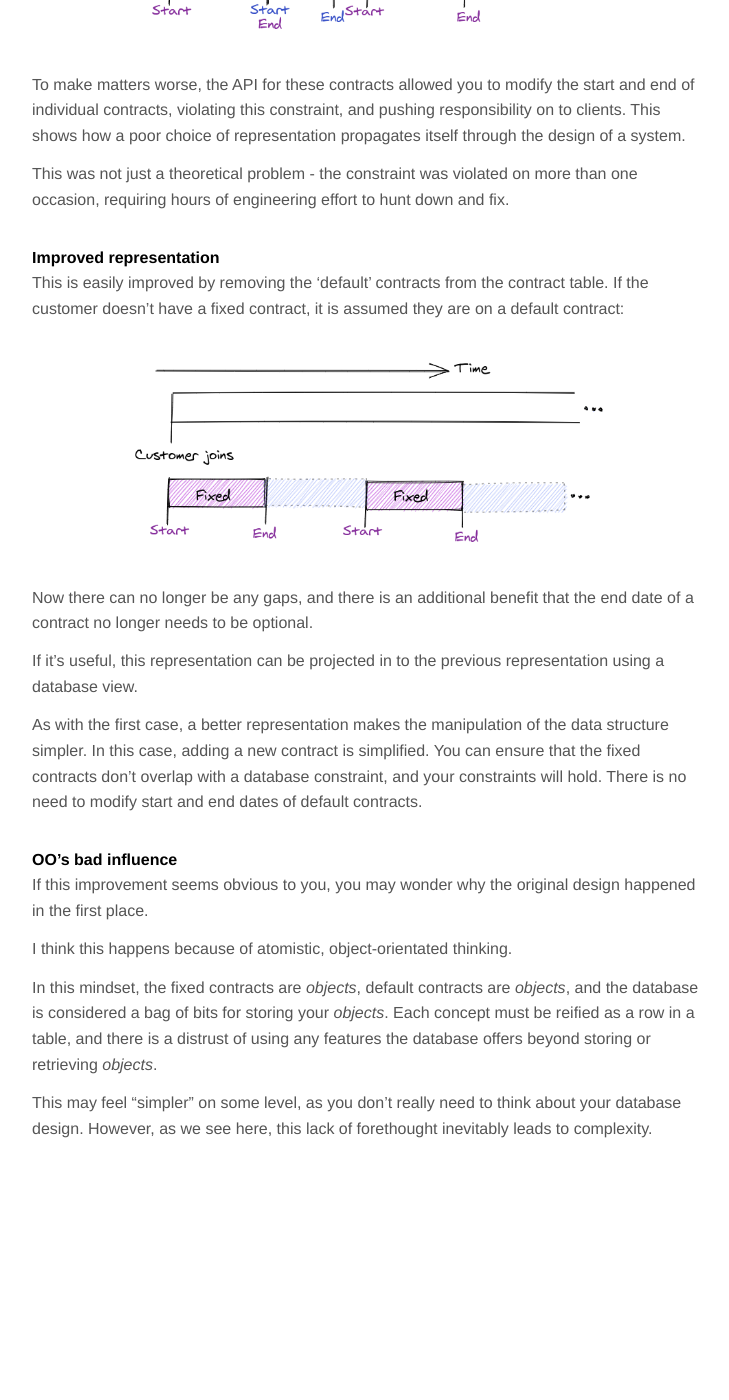
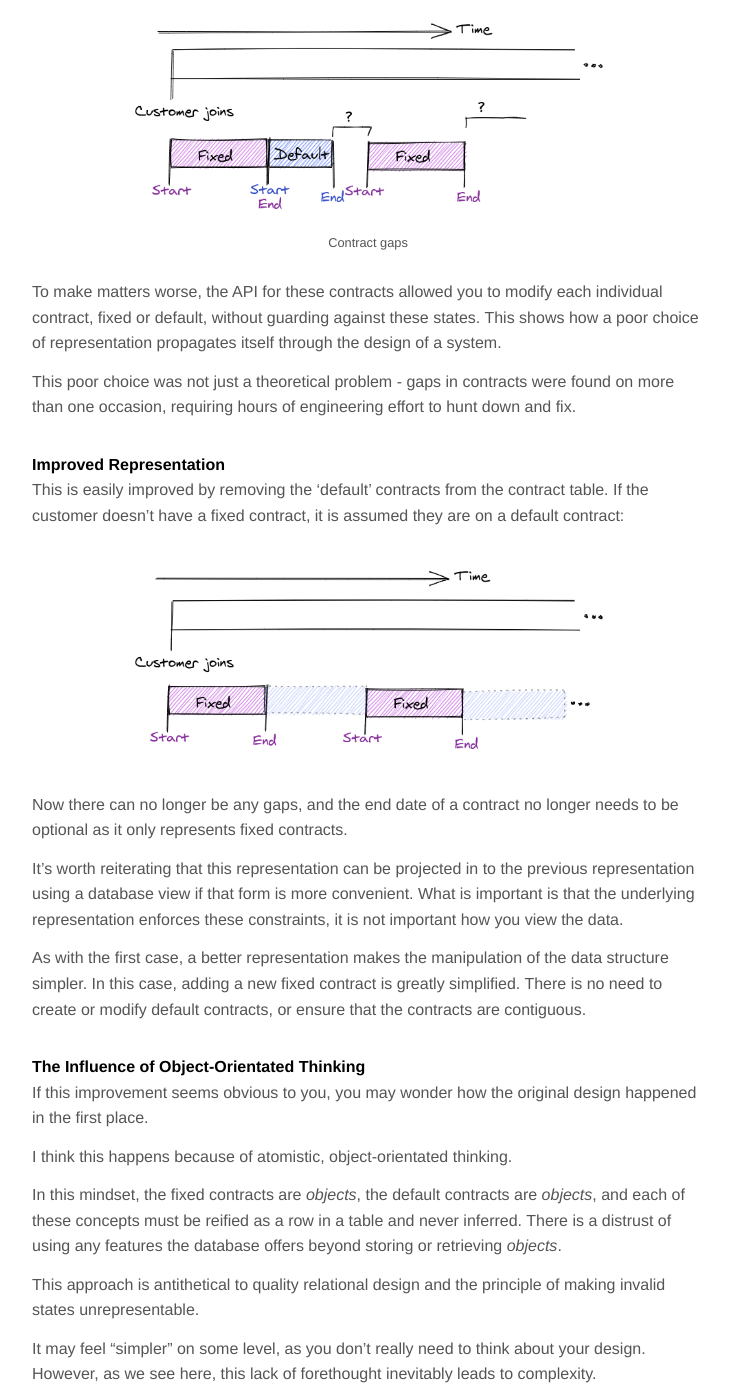
Before and after one commit to KMahoney/kmahoney.github.io, a Jekyll site: the page built from _posts/2020-10-02-applying-misu.md, in a window 1280 px wide and 1400 px high, scrolled down 2463 px. Shown: the whole window, without its empty margins (272-1001 px from the left). Built offline with Jekyll 4.4.1, drawn with Linux system fonts in a browser that asks for light colours; before the commit the page ends 3617 px from its top, so only the background shows below that; some of the changed text lies outside the part shown.

Commit message:
refine misu

```diff
--- a/_posts/2020-10-02-applying-misu.md
+++ b/_posts/2020-10-02-applying-misu.md
@@ -30,7 +30,7 @@ timeline and overlapping periods:
 
 <img style="display: block; width: 100%; max-width: 20rem; margin: 2em auto;" src="{{ '/img/articles/misu/c3.png' | absolute_url }}" />
 
-### Improved representation
+### Improved Representation
 
 We can improve this representation so that the contiguous and
 non-overlapping constraints always hold, and we can do this in a way
@@ -56,34 +56,41 @@ constraints will still hold.
 
 ## Case 2: Default Contracts
 
-In this system, a customer pays us a recurring rent based upon a contract. Contracts
-last for a fixed amount of time, and when they expire we fall back to
-a 'default contract'. The customer can choose to extend or create a
-new contract.
+In this system, a customer pays us a recurring rent based upon a contract.
+Contracts last for a fixed amount of time, and when they expire we fall back to
+a 'default contract'. The customer can have many fixed contracts, and can
+sign new contracts at any time.
 
 This was represented as:
-- A table storing the customer start date, and optional end date.
-- A table storing the contract start date, optional end date, and if it was a 'fixed' or 'default' contract.
+- A 'customers' table storing
+  - The customer start date.
+  - An optional end date, should the customer leave.
+- A 'contracts' table storing
+  - The contract start date.
+  - An optional end date, for default contracts that don't end.
+  - If it was a 'fixed' or 'default' contract.
 
-<img style="display: block; width: 100%; max-width: 30rem; margin: 2em auto;" src="{{ '/img/articles/misu/f1.png' | absolute_url }}" />
+<img style="display: block; width: 100%; max-width: 30rem; margin: 2em auto 0em auto;" src="{{ '/img/articles/misu/f1.png' | absolute_url }}" />
+<div style="display: block; text-align: center; margin-bottom: 2em; font-size: 0.8rem;">Customer and contract timelines</div>
 
-One important constraint is that the customer should always have a
-contract. This representation can be improved in this regard, as it
-allows for gaps:
+This representation allows for some undesirable states that are trivial to prevent:
+- The customer may have gaps in their contracts.
+- A fixed contract may not have an end date.
 
-<img style="display: block; width: 100%; max-width: 30rem; margin: 2em auto;" src="{{ '/img/articles/misu/f2.png' | absolute_url }}" />
+<img style="display: block; width: 100%; max-width: 30rem; margin: 2em auto 0em auto;" src="{{ '/img/articles/misu/f2.png' | absolute_url }}" />
+<div style="display: block; text-align: center; margin-bottom: 2em; font-size: 0.8rem;">Contract gaps</div>
 
 To make matters worse, the API for these contracts allowed you to
-modify the start and end of individual contracts, violating this constraint, and pushing
-responsibility on to clients. This shows how a poor choice of
+modify each individual contract, fixed or default, without guarding against
+these states. This shows how a poor choice of
 representation propagates itself through the design of a system.
 
-This was not just a theoretical problem - the constraint was violated on more
-than one occasion, requiring hours of engineering effort to
-hunt down and fix.
+This poor choice was not just a theoretical problem -
+gaps in contracts were found on more than one occasion, requiring
+hours of engineering effort to hunt down and fix.
 
 
-### Improved representation
+### Improved Representation
 
 This is easily improved by removing the 'default' contracts from the
 contract table. If the customer doesn't have a fixed contract, it is
@@ -91,34 +98,36 @@ assumed they are on a default contract:
 
 <img style="display: block; width: 100%; max-width: 30rem; margin: 2em auto;" src="{{ '/img/articles/misu/f3.png' | absolute_url }}" />
 
-Now there can no longer be any gaps, and there is an additional benefit
-that the end date of a contract no longer needs to be optional.
+Now there can no longer be any gaps, and
+the end date of a contract no longer needs to be optional as it only represents fixed contracts.
 
-If it's useful, this representation can be projected in to the previous
-representation using a database view.
+It's worth reiterating that this representation can be projected in to the previous
+representation using a database view if that form is more convenient. What is
+important is that the underlying representation enforces these constraints, it
+is not important how you view the data.
 
 As with the first case, a better representation makes the manipulation
-of the data structure simpler. In this case, adding a new contract is
-simplified. You can ensure that the fixed contracts don't overlap with
-a database constraint, and your constraints will hold. There is no need
-to modify start and end dates of default contracts.
+of the data structure simpler. In this case, adding a new fixed contract is
+greatly simplified. There is no need to create or modify default contracts, or ensure
+that the contracts are contiguous.
 
+### The Influence of Object-Orientated Thinking
 
-### OO's bad influence
-
-If this improvement seems obvious to you, you may wonder why the
+If this improvement seems obvious to you, you may wonder how the
 original design happened in the first place.
 
 I think this happens because of atomistic, object-orientated thinking.
 
-In this mindset, the fixed contracts are *objects*, default contracts are
-*objects*, and the database is considered a bag
-of bits for storing your *objects*.
-Each concept must be reified as a
-row in a table, and there is a distrust of using any features the database
+In this mindset, the fixed contracts are *objects*, the default contracts are
+*objects*, and each of these concepts must be reified as a row in a table and
+never inferred.
+There is a distrust of using any features the database
 offers beyond storing or retrieving *objects*.
 
-This may feel "simpler" on some level, as you don't really need
-to think about your database design.
+This approach is antithetical to quality relational design and
+the principle of making invalid states unrepresentable.
+
+It may feel "simpler" on some level, as you don't really need
+to think about your design.
 However, as we see here, this lack of forethought inevitably
 leads to complexity.
```
